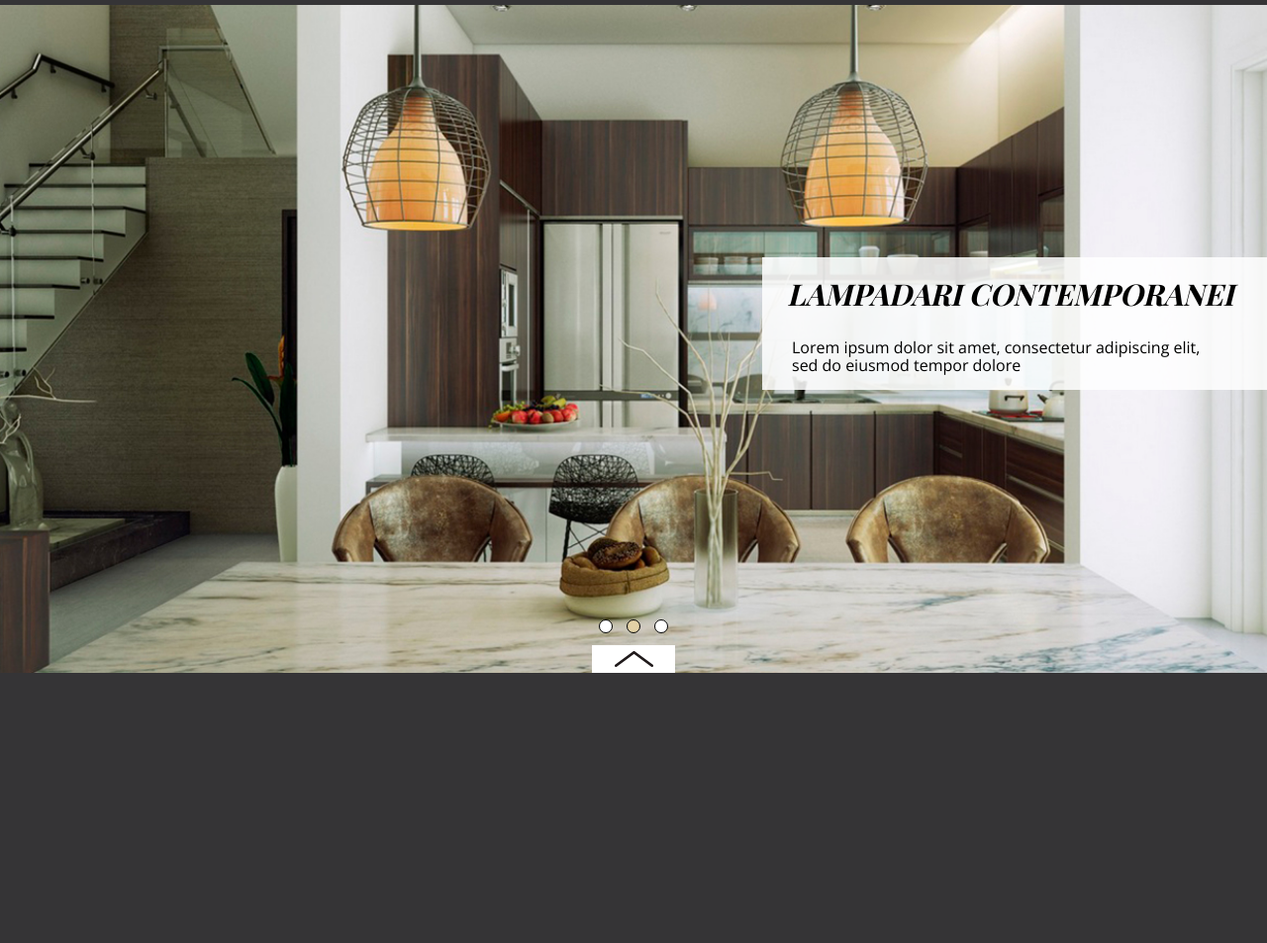
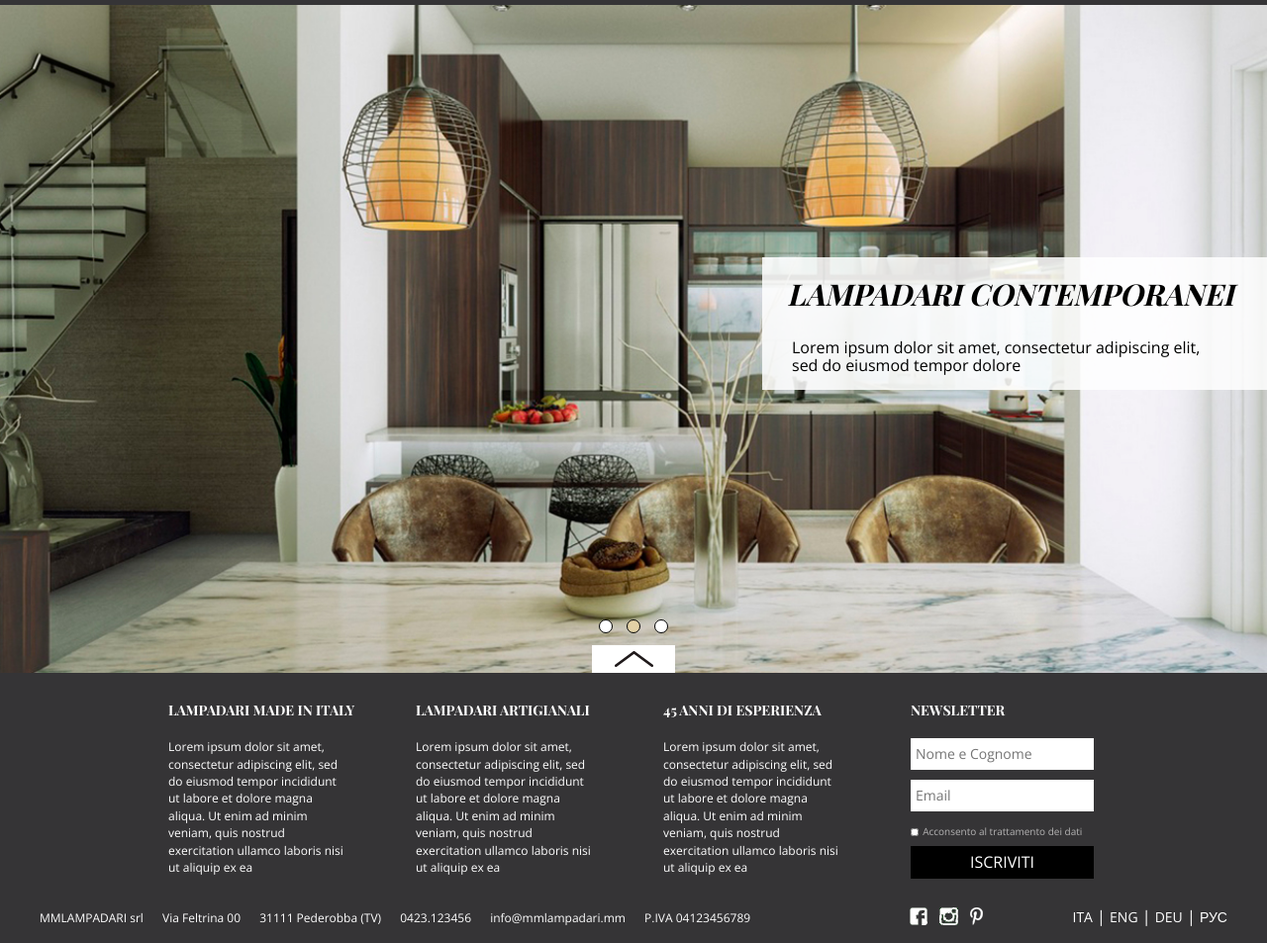
Before and after one commit to Annastrin/adci-mmlampadari, a plain HTML site: page index.html in a window 1280 px wide. Shown: the part 129-1082 px from the top of the page at 99% size. Drawn offline with nearby package versions, Linux system fonts and the light colour scheme; a web font is replaced by a local one.

Commit message:
Add footer

```diff
--- a/css/style.css
+++ b/css/style.css
@@ -1,7 +1,10 @@
+* {
+    box-sizing: border-box;
+}
+
 body {
     font-family: 'Open Sans', sans-serif;
     font-size: 16px;
-
 }
 
 .container {
@@ -181,10 +184,6 @@ body {
 
 .articles {
     display: none;
-    /*
-    flex-direction: row;
-    justify-content: center;
-    */
     position: absolute;
     bottom: 0;
 }
@@ -256,9 +255,127 @@ body {
 .article-2 a {
     color: #000;
 }
+
 /* FOOTER */
 
 .footer {
-    height: 273px;
+    min-height: 273px;
     background-color: #353436;
+    color: #fff;
+    position: relative;
 }
+
+.footer-top {
+    display: flex;
+    flex-direction: row;
+    justify-content: center;
+    padding-top: 30px;
+}
+
+.footer-top__section {
+    width: 190px;
+    margin: 0 30px;
+}
+
+.footer-top__section h1 {
+    margin: 0;
+    text-transform: uppercase;
+    font-family: 'Playfair Display', serif;
+    font-weight: 700;
+    font-size: 14px;
+}
+
+.footer-top__section p {
+    font-weight: 300;
+    font-size: 12px;
+    margin-top: 20px;
+    padding-right: 8px;
+    line-height: 1.454;
+}
+
+.newsletter-form {
+    margin-top: 20px;
+}
+
+.newsletter-form input[type=text],
+.newsletter-form input[type=email] {
+    width: 185px;
+    margin-bottom: 10px;
+    font-weight: 300;
+    font-size: 14px;
+    padding: 8px 5px;
+    border: none;
+}
+
+.newsletter-form input[type=submit] {
+    width: 185px;
+    margin-bottom: 10px;
+    font-weight: 300;
+    font-size: 16px;
+    border: none;
+    outline: none;
+    background-color: #000;
+    color: #fff;
+    padding: 7px 0;
+}
+
+.newsletter-form input[type=submit]:hover,
+.newsletter-form input[type=submit]:focus,
+.newsletter-form input[type=submit]:active {
+    background-color: #e2d1a6;
+    color: #fff;
+}
+
+.newsletter-form input[type=checkbox] {
+    width: 8px;
+    height: 8px;
+    border: none;
+    outline: none;
+    background-color: #fff;
+    margin-bottom: 10px;
+}
+
+.newsletter-form label {
+    font-size: 10px;
+    vertical-align: middle;
+    color: rgb(181, 180, 180);
+}
+
+.footer-bottom {
+    position: absolute;
+    bottom: 0;
+    padding-bottom: 15px;
+    width: inherit;
+    display: flex;
+    flex-direction: row;
+    justify-content: space-between;
+}
+
+.contacts {
+    margin-right: 70px;
+}
+
+.contacts span {
+    margin-right: 15px;
+    font-size: 12px;
+}
+
+.contacts span:last-child {
+    margin-right: 0;
+}
+
+.social a {
+    margin: 0 4px;
+}
+
+.languages a {
+    text-decoration: none;
+    color: #fff;
+    font-size: 14px;
+}
+
+.languages a:hover,
+.languages a:focus,
+.languages a:active {
+    text-decoration: underline;
+}
--- a/index.html
+++ b/index.html
@@ -8,7 +8,7 @@
     <script src="https://ajax.aspnetcdn.com/ajax/jQuery/jquery-3.3.1.min.js"></script>
     <script src="js/script.js" type="text/javascript"></script>
     <link href="https://fonts.googleapis.com/css?family=Playfair+Display:400,700,700i" rel="stylesheet">
-    <link href="https://fonts.googleapis.com/css?family=Open+Sans" rel="stylesheet">
+    <link href="https://fonts.googleapis.com/css?family=Open+Sans:300,400,700" rel="stylesheet">
     <link rel="stylesheet" href="css/normalize.css">
     <link rel="stylesheet" href="css/style.css">
 </head>
@@ -75,7 +75,54 @@
         </div>
     </main>
     <footer class="footer">
-        <div class="container"></div>
+        <div class="container">
+            <div class="footer-top">
+                <section class="footer-top__section">
+                    <h1>Lampadari made in italy</h1>
+                    <p>Lorem ipsum dolor sit amet, consectetur adipiscing elit, sed do eiusmod tempor incididunt ut labore et dolore magna aliqua. Ut enim ad minim veniam, quis nostrud exercitation ullamco laboris nisi ut aliquip ex ea</p>
+                </section>
+                <section class="footer-top__section">
+                    <h1>lampadari artigianali</h1>
+                    <p>Lorem ipsum dolor sit amet, consectetur adipiscing elit, sed do eiusmod tempor incididunt ut labore et dolore magna aliqua. Ut enim ad minim veniam, quis nostrud exercitation ullamco laboris nisi ut aliquip ex ea</p>
+                </section>
+                <section class="footer-top__section">
+                    <h1>45 anni di esperienza</h1>
+                    <p>Lorem ipsum dolor sit amet, consectetur adipiscing elit, sed do eiusmod tempor incididunt ut labore et dolore magna aliqua. Ut enim ad minim veniam, quis nostrud exercitation ullamco laboris nisi ut aliquip ex ea</p>
+                </section>
+                <section class="footer-top__section">
+                    <h1>NEWSLETTER</h1>
+                    <form class="newsletter-form" action="#">
+                        <input type="text" name="name" placeholder="Nome e Cognome">
+                        <input type="email" name="email" id="email" placeholder="Email">
+                        <br>
+                        <input type="checkbox" name="agreement" id="agreement">
+                        <label for="agreement">Acconsento al trattamento dei dati</label>
+                        <input type="submit" value="ISCRIVITI">
+                    </form>
+                </section>
+            </div>
+            <div class="footer-bottom">
+                <div class="contacts">
+                    <span>MMLAMPADARI&nbsp;srl</span>
+                    <span>Via&nbsp;Feltrina&nbsp;00</span>
+                    <span>31111&nbsp;Pederobba&nbsp;(TV)</span>
+                    <span>0423.123456</span>
+                    <span>info@mmlampadari.mm</span>
+                    <span>P.IVA&nbsp;04123456789</span>
+                </div>
+                <div class="social">
+                    <a href="#"><img src="./img/social-facebook.png" alt="facebook" width="18" height="18" title="facebook"></a>
+                    <a href="#"><img src="./img/social-instagram.png" alt="instagram" width="19" height="18" title="instagram"></a>
+                    <a href="#"><img src="./img/social-pinterest.png" alt="pinterest" width="13" height="18" title="pinterest"></a>
+                </div>
+                <div class="languages">
+                    <a href="#">ITA</a> |
+                    <a href="#">ENG</a> |
+                    <a href="#">DEU</a> |
+                    <a href="#">РУС</a>
+                </div>
+            </div>
+        </div>
     </footer>
 </body>
 </html>
```
Also changed, not shown: img/close-modal.svg (added), img/social.png (added).
